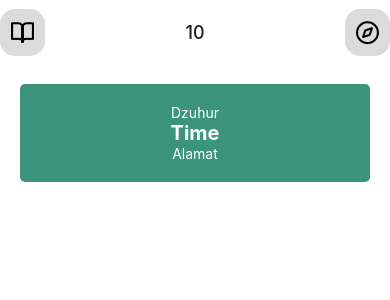
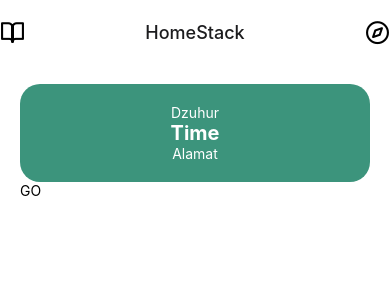
Before and after one commit to Ridho894/alquran-app, a React Native app: screen /DashboardSurah in a window 390 px wide. Shown: the top 300 px of the page. Built offline with nearby package versions, Linux system fonts and the light colour scheme.

Commit message:
benerin Stack

```diff
--- a/App.tsx
+++ b/App.tsx
@@ -1,11 +1,11 @@
-import React from "react";
+import React, { Fragment } from "react";
 import { NavigationContainer } from "@react-navigation/native";
-import { Root } from "./navigation/Root";
+import Root from "./navigation/Root";
 
 export default function App() {
   return (
-    <NavigationContainer>
+    <Fragment>
       <Root />
-    </NavigationContainer>
+    </Fragment>
   );
 }
--- a/components/TimeBox.tsx
+++ b/components/TimeBox.tsx
@@ -8,7 +8,7 @@ const TimeBox = () => {
     <View
       style={{
         backgroundColor: Color.green,
-        borderRadius: 5,
+        borderRadius: 20,
         alignItems: "center",
       }}
     >
--- a/navigation/Root.tsx
+++ b/navigation/Root.tsx
@@ -1,40 +1,50 @@
 import React from "react";
 import { TouchableWithoutFeedback, View } from "react-native";
 import { NavigationContainer } from "@react-navigation/native";
+import { StackScreenProps } from "@react-navigation/stack";
 import { createNativeStackNavigator } from "@react-navigation/native-stack";
-import Home from "../screens/Home";
 import { Feather } from "@expo/vector-icons";
 import moment from "moment";
+import DashboardSurah from "../screens/DashboardSurah";
+import { Color } from "../utils/Color";
+import { HomeStack, SurahStack } from "./Stack";
 
 const Stack = createNativeStackNavigator();
 
-export const Root = () => {
+const Root = ({ navigation }: StackScreenProps<any>) => {
   const time = moment(new Date());
   return (
-    <Stack.Navigator>
+    <NavigationContainer>
+      <Stack.Navigator initialRouteName={"Root"}>
         <Stack.Screen
-        name="Home"
-        component={Home}
+          name="HomeStack"
+          component={HomeStack}
           options={{
-          headerTitle: `${time.date()}`,
             headerTitleAlign: "center",
             headerShadowVisible: false,
             headerRight: () => (
               <TouchableWithoutFeedback>
-              <View style={{ backgroundColor: "#dbdbdb", padding: 10, borderRadius: 15 }}>
                 <Feather name="compass" color="black" size={25} />
-              </View>
               </TouchableWithoutFeedback>
             ),
             headerLeft: () => (
-            <TouchableWithoutFeedback>
-              <View style={{ backgroundColor: "#dbdbdb", padding: 10, borderRadius: 15 }}>
-                <Feather name="book-open" color="black" size={25} />
-              </View>
-            </TouchableWithoutFeedback>
+              <Feather
+                name="book-open"
+                color="black"
+                size={25}
+                onPress={() =>
+                  navigation.navigate("SurahStack", {
+                    screen: "DashboardSurah",
+                  })
+                }
+              />
             ),
           }}
         />
+        <Stack.Screen name="SurahStack" component={SurahStack} />
       </Stack.Navigator>
+    </NavigationContainer>
   );
 };
+
+export default Root;
--- /dev/null
+++ b/navigation/Stack.tsx
@@ -0,0 +1,34 @@
+import React from "react";
+import { TouchableWithoutFeedback, View } from "react-native";
+import { NavigationContainer } from "@react-navigation/native";
+import { StackScreenProps } from "@react-navigation/stack";
+import { createNativeStackNavigator } from "@react-navigation/native-stack";
+import Home from "../screens/Home";
+import { Feather } from "@expo/vector-icons";
+import moment from "moment";
+import DashboardSurah from "../screens/DashboardSurah";
+import { Color } from "../utils/Color";
+
+const Stack = createNativeStackNavigator();
+
+export const HomeStack = () => {
+  return (
+    <Stack.Navigator
+      screenOptions={{ headerShown: false }}
+      initialRouteName={"Home"}
+    >
+      <Stack.Screen name="Home" component={Home} />
+    </Stack.Navigator>
+  );
+};
+
+export const SurahStack = () => {
+  return (
+    <Stack.Navigator
+      initialRouteName={"DashboardSurah"}
+      screenOptions={{ headerShown: false }}
+    >
+      <Stack.Screen name="DashboardSurah" component={DashboardSurah} />
+    </Stack.Navigator>
+  );
+};
--- a/package.json
+++ b/package.json
@@ -11,6 +11,7 @@
     "@expo/vector-icons": "^12.0.5",
     "@react-navigation/native": "^6.0.6",
     "@react-navigation/native-stack": "^6.2.5",
+    "@react-navigation/stack": "^6.0.11",
     "expo": "~43.0.2",
     "expo-status-bar": "~1.1.0",
     "moment": "^2.29.1",
--- a/screens/DashboardSurah.tsx
+++ b/screens/DashboardSurah.tsx
@@ -37,13 +37,17 @@ const DashboardSurah = (props: HomeScreenProps) => {
 
   const SurahItem = (props: SurahItemProps) => {
     return (
-      <Fragment>
+      <View style={{ paddingVertical: 20 }}>
         <TouchableNativeFeedback onPress={props.onPress}>
           <View>
-            <Text>{props.data.surah_name}</Text>
+            <Text>{props.data.surah_id}</Text>
+            <View>
+              <Text>{props.data.surah_name_arabic}</Text>
+              <Text>{props.data.surah_name}</Text>
+            </View>
           </View>
         </TouchableNativeFeedback>
-      </Fragment>
+      </View>
     );
   };
 
--- a/screens/Home.tsx
+++ b/screens/Home.tsx
@@ -1,8 +1,8 @@
 import React from "react";
-import { View, Text, ScrollView } from "react-native";
+import { View, Text, ScrollView, TouchableWithoutFeedback } from "react-native";
 import TimeBox from "../components/TimeBox";
 
-export default function Home() {
+const Home = ({ navigation }: any) => {
   return (
     <ScrollView
       style={{ backgroundColor: "white" }}
@@ -10,7 +10,16 @@ export default function Home() {
     >
       <View style={{ margin: 20 }}>
         <TimeBox />
+        <TouchableWithoutFeedback
+          onPress={() =>
+            navigation.navigate("SurahStack", { screen: "DashboardSurah" })
+          }
+        >
+          <Text>GO</Text>
+        </TouchableWithoutFeedback>
       </View>
     </ScrollView>
   );
-}
+};
+
+export default Home;
--- a/utils/Color.ts
+++ b/utils/Color.ts
@@ -1,5 +1,5 @@
 export const Color = {
     green: '#3c947c',
-    gray: '',
+    gray: '#EDEDED',
     white: '#ffffff',
 }
```
Also changed, not shown: 1 other file (tests, documents, lock files or other folders). Lines whose indentation alone changed are shown as unchanged.
